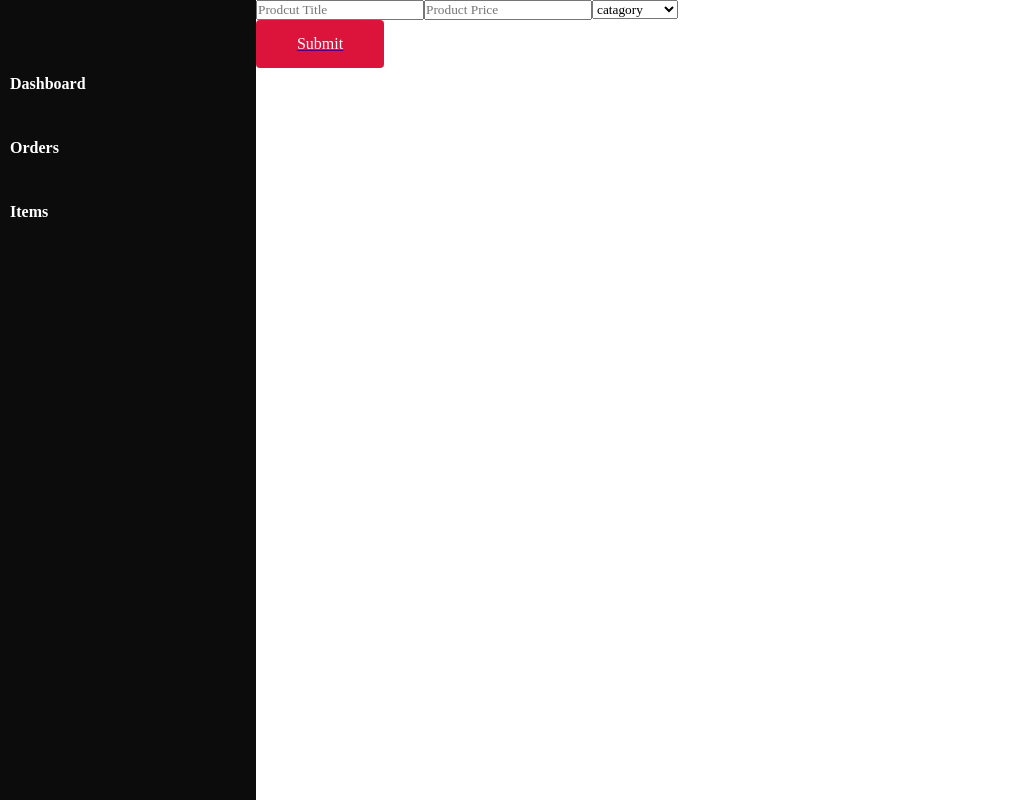
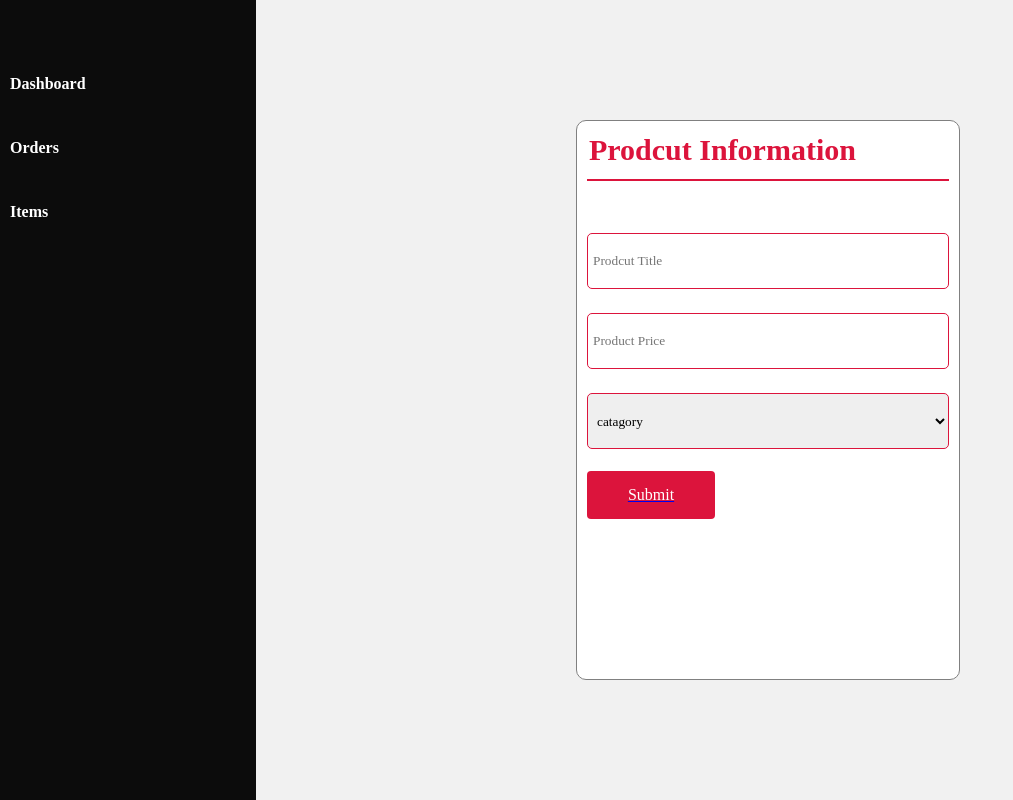
Before and after one commit to AnasJMirza/Hackathon-admin-web, a React (Create React App) app: page /add-products-form in a window 1280 px wide. Shown: the whole page, without its empty margins (0-1013 px from the left). Built offline with nearby package versions, Linux system fonts and the light colour scheme.

Commit message:
works on some bugs

```diff
--- a/src/components/pages/addProductsForm/AddProductsForm.css
+++ b/src/components/pages/addProductsForm/AddProductsForm.css
@@ -2,9 +2,61 @@
     width: 80vw;
     position: absolute;
     left: 20vw;
+
+    background-color: rgb(241, 241, 241);
+
+    display: flex;
+    justify-content: center;
+    align-items: center;
+    height: 100vh;
 }
 
 .loading-screen{
     display: flex;
     justify-content: center;
 }
+
+
+.form{
+    border: 1px solid gray;
+    border-radius: 10px;
+    width: 30vw;
+    height: 70vh;
+    background-color: white;
+}
+
+.product-information{
+    font-size: 30px;
+    padding: 12px;
+    font-weight: 600;
+    color: crimson;
+}
+
+.hr{
+    background-color: crimson;
+    height: 2px;
+    /* width: 30vw; */
+
+    margin: 0px 10px;
+}
+
+.input-feilds{
+    display: flex;
+    flex-direction: column;
+    justify-content: space-around;
+    height: 30vh;
+    margin: 0px 10px;
+    margin-top: 5vh;
+}
+
+.input{
+    height: 7vh;
+    padding-left: 5px;
+    border-radius: 5px;
+    border: 1px solid crimson;
+}
+
+.submit-button{
+    margin-left: 10px;
+    margin-top: 10px;
+}
--- a/src/components/pages/addProductsForm/AddProductsForm.js
+++ b/src/components/pages/addProductsForm/AddProductsForm.js
@@ -5,6 +5,9 @@ import Button from '../../button/Button';
 import { Link } from 'react-router-dom';
 import {PuffLoader} from 'react-spinner'
 import './AddProductsForm.css'
+import { ref, uploadBytesResumable } from 'firebase/storage';
+import { storage } from '../../../config/firebase';
+import { onSnapshot } from 'firebase/firestore';
 
 const AddProductsForm = () => {
 
@@ -35,6 +38,7 @@ const AddProductsForm = () => {
         dispatch(addProducts(productTitle, productPrice, productCatagory, setLoader))
     }
 
+
     if(loader){
         return <div className='form-body'>
             <div className='loading-screen'>
@@ -45,20 +49,27 @@ const AddProductsForm = () => {
 
     return (
         <div className='form-body'>
-            <form action='#'>
-                <input  onChange={(e)=>titleGetter(e)} type="text" placeholder='Prodcut Title' />
-                <input  onChange={(e)=>priceGetter(e)} type="number" placeholder='Product Price' />
+
+
+            <form action='#' className='form'>
+                <p className='product-information'>Prodcut Information</p>
+                <div className='hr'/>
+
+                <div className='input-feilds'>
+                    <input  onChange={(e)=>titleGetter(e)} type="text" placeholder='Prodcut Title'  className='input' / >
+                    <input  onChange={(e)=>priceGetter(e)} type="number" placeholder='Product Price' className='input' />
                     {/* <input  onChange={(e)=>catagoryGetter(e)} type="string" placeholder='Product Catagory' /> */}
 
-                <select onChange={(e)=>catagoryGetter(e)}>
+                    <select onChange={(e)=>catagoryGetter(e)} className='input'>
                         <option value="catagory">catagory</option>
                         <option value="men">Men</option>
                         <option value="women">Women</option>
                         <option value="kids">Kids</option>
                         <option value="accessories">Accessories</option>
                     </select>
+                </div>
 
-                <div onClick={submitHandler}>
+                <div onClick={submitHandler} className="submit-button">
                     <Link to="/items"><Button title="Submit" width="10vw" /></Link>
                 </div>
             </form>
--- a/src/components/pages/items/Items.css
+++ b/src/components/pages/items/Items.css
@@ -5,10 +5,20 @@
 
     padding: 10vh;
 
+
 }
 
 .table{
     width: 100%;
+    border: 1px solid gray;
+}
+
+tr:nth-child(even) {
+    background-color: #f2f2f2;
+}
+
+td{
+    padding: 3px;
 }
 
 .buttons{
@@ -29,4 +39,10 @@
 .loading-screen{
     display: flex;
     justify-content: center;
+    align-items: center;
+    height: 80vh;
 }
+
+button{
+    cursor: pointer;
+}
--- a/src/components/pages/items/Items.js
+++ b/src/components/pages/items/Items.js
@@ -57,7 +57,7 @@ const Items = () => {
                 pauseOnHover
                 />
             <ToastContainer />
-            <table border="1" className='table'>
+            <table className='table'>
                 <tr>
                     <th>SR#</th>
                     <th>Title</th>
--- a/src/config/firebase.js
+++ b/src/config/firebase.js
@@ -1,6 +1,7 @@
 import { initializeApp } from "firebase/app";
 import { getAnalytics } from "firebase/analytics";
 import {getFirestore} from "firebase/firestore"
+import { getStorage } from "firebase/storage";
 
 
 const firebaseConfig = {
@@ -16,3 +17,4 @@ const firebaseConfig = {
 const app = initializeApp(firebaseConfig);
 export const db = getFirestore(app);
 const analytics = getAnalytics(app);
+export const storage = getStorage(app);
--- a/src/store/actions/ItemsAction.js
+++ b/src/store/actions/ItemsAction.js
@@ -59,7 +59,7 @@ export const addProducts = (productTitle, productPrice, productCatagory, setLoad
 
         await addDoc(collection(db, "products"), {title : productTitle, price : productPrice, catagory : productCatagory,  description : 'Apple M1 chip with 8-core CPU, 8‑core GPU, and 16‑core Neural Engine; 8GB unified memory; 256GB SSD storage; 13-inch Retina display with True Tone ...'})
 
-        toast.success("Or hukam Sade like ? 🔥")
+        toast.success("Or Kuch Boss ? 🔥")
 
 
     } catch (error) {
```
Lines whose indentation alone changed are shown as unchanged.
